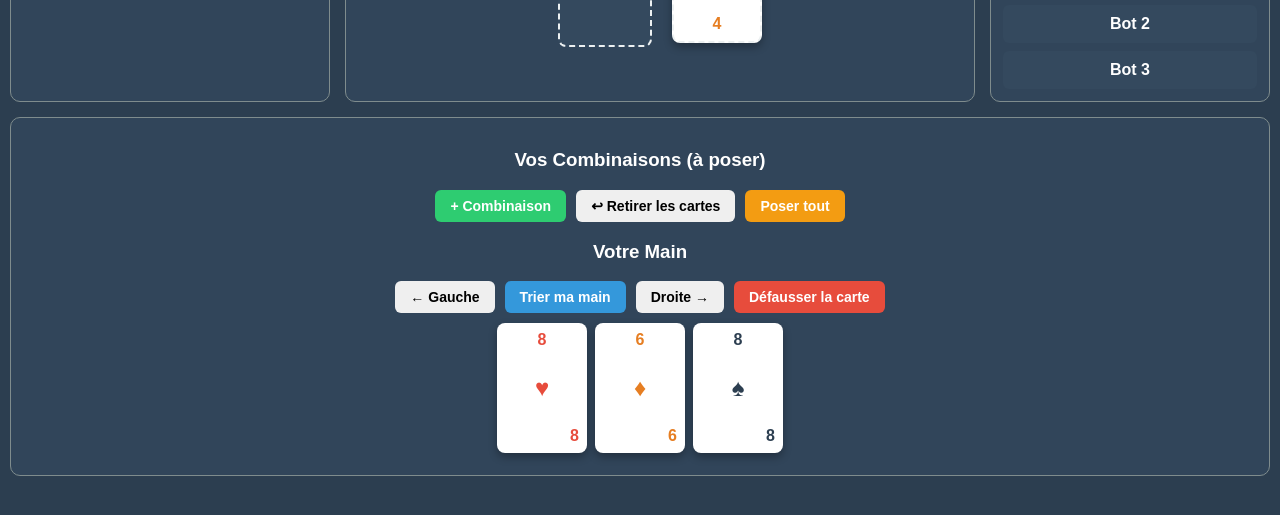
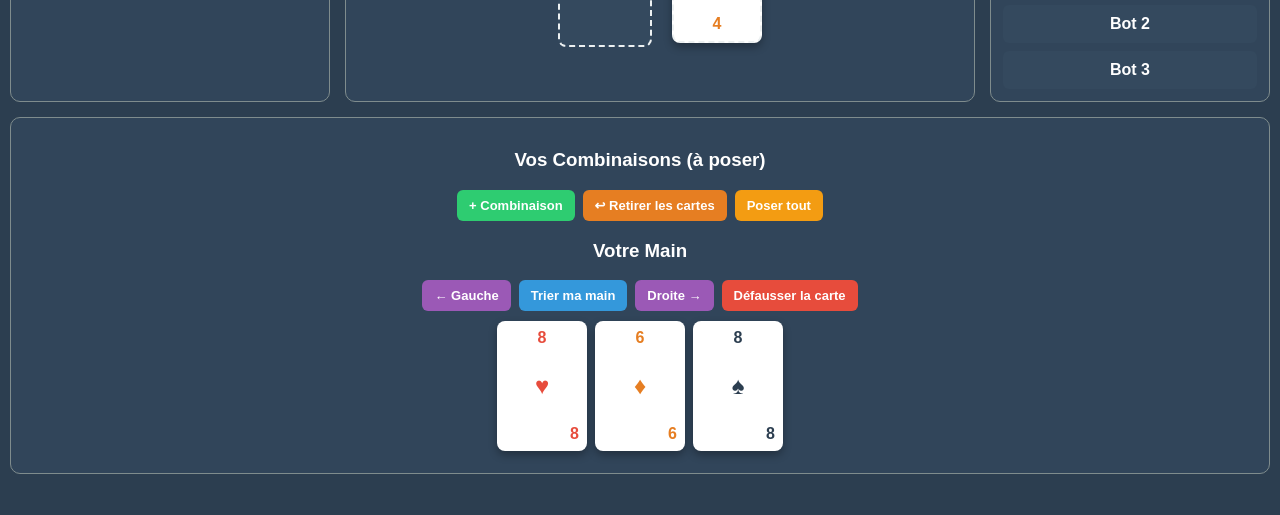
Before and after one commit to yayaaaas/Cinq-rois, a plain HTML site: page index.html in a window 1280 px wide. Both pictures are taken after a click on the button "👤 Jouer en Solo (contre 3 Bots)". Shown: the part 217-732 px from the top of the page. Drawn offline with Linux system fonts and the light colour scheme.

Commit message:
Update style.css

```diff
--- a/style.css
+++ b/style.css
@@ -36,20 +36,21 @@ body {
 }
 
 #player-zone {
-    grid-column: 1 / -1; /* Prend toute la largeur en bas */
+    grid-column: 1 / -1;
 }
 
 /* Boutons & Barres d'action */
 .buttons-bar {
     display: flex;
     justify-content: center;
-    gap: 10px;
+    gap: 8px;
     margin: 10px 0;
+    flex-wrap: wrap;
 }
 
 button {
-    padding: 8px 15px;
-    font-size: 14px;
+    padding: 8px 12px;
+    font-size: 13px;
     font-weight: bold;
     border-radius: 6px;
     border: none;
@@ -59,6 +60,10 @@ button {
 
 #btn-trier { background-color: #3498db; color: white; }
 #btn-trier:hover { background-color: #2980b9; }
+
+#btn-deplacer-gauche, #btn-deplacer-droite { background-color: #9b59b6; color: white; }
+#btn-retirer-groupes { background-color: #e67e22; color: white; }
+#btn-cancel-draw { background-color: #e67e22; color: white; margin-top: 10px; }
 
 #btn-defausser { background-color: #e74c3c; color: white; }
 #btn-defausser:hover { background-color: #c0392b; }
@@ -113,7 +118,6 @@ button {
     user-select: none;
 }
 
-/* Couleurs des enseignes */
 .coeur { color: #e74c3c; }
 .carreau { color: #e67e22; }
 .trefle { color: #27ae60; }
@@ -136,7 +140,6 @@ button {
     justify-content: center;
 }
 
-/* Tableaux */
 table {
     width: 100%;
     border-collapse: collapse;
@@ -153,7 +156,6 @@ tfoot {
     background-color: rgba(0, 0, 0, 0.2);
 }
 
-/* Menu Principal */
 #main-menu {
     background-color: #34495e;
     max-width: 450px;
@@ -192,7 +194,6 @@ tfoot {
     display: none;
 }
 
-/* Liste des Joueurs */
 #players-list {
     display: flex;
     flex-direction: column;
@@ -211,9 +212,6 @@ tfoot {
     background-color: #2e4053;
 }
 
-/* ==========================================
-   ADAPTATION MOBILE & SMARPHONE (< 850px)
-   ========================================== */
 @media screen and (max-width: 850px) {
     #game-container {
         display: flex;
@@ -236,7 +234,6 @@ tfoot {
         border-radius: 20px;
     }
 
-    /* Cartes réduites sur écran étroit */
     .card, .card-slot {
         width: 65px;
         height: 95px;
@@ -248,7 +245,6 @@ tfoot {
         font-size: 18px !important;
     }
 
-    /* Transformation en modales pop-up */
     .modal-panel {
         display: none;
         position: fixed;
```
